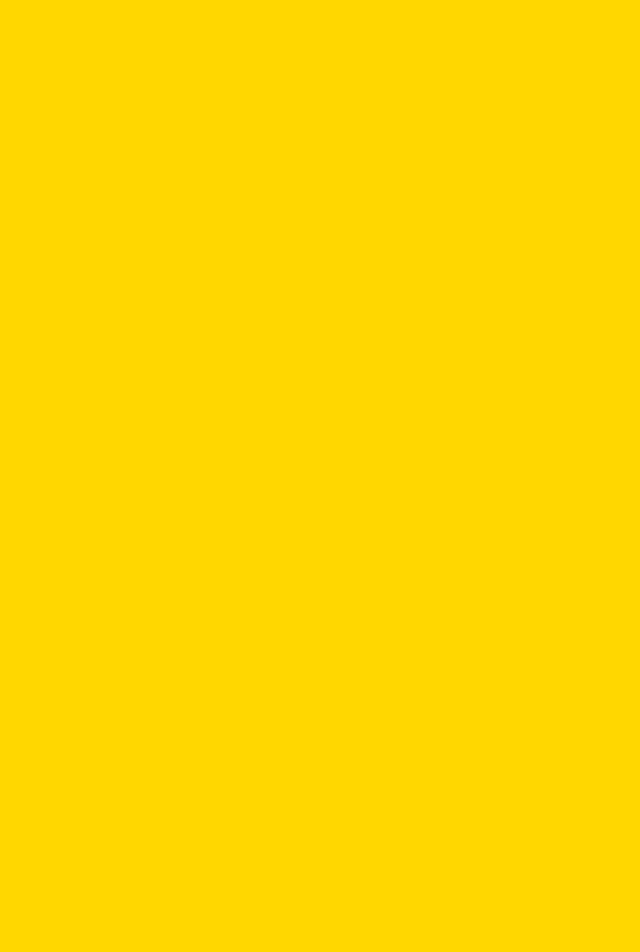
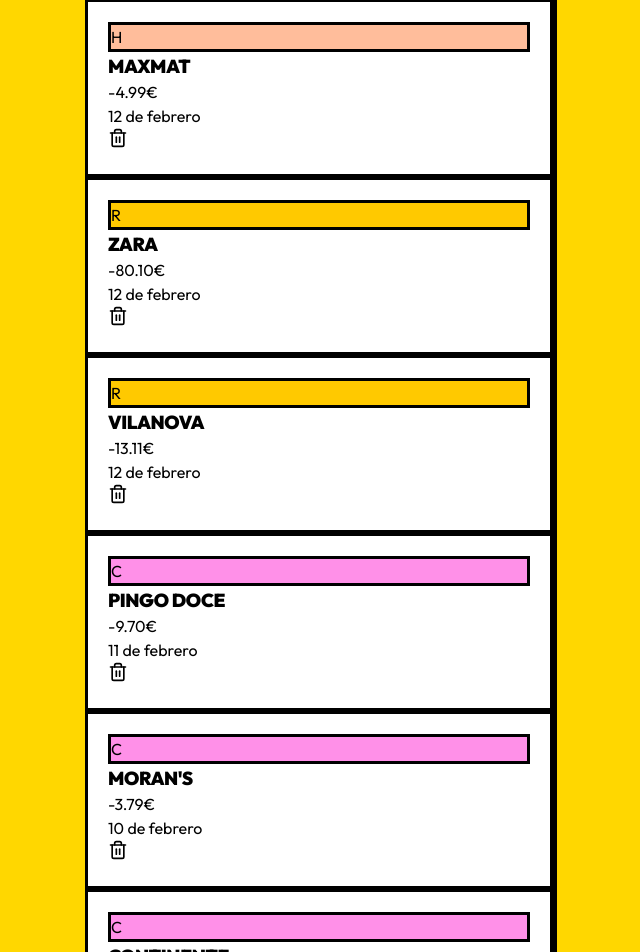
Before and after one commit to HugoRV05/Moneira, a React (Vite) app: page / in a window 1280 px wide. Shown: the part 3620-4572 px from the top of the page, without its empty margins (321-961 px from the left). Before the commit the page ends 3340 px from the top, so only its background shows below. Built offline with nearby package versions, Linux system fonts and the light colour scheme.

Commit message:
Restore full seed data and fix category/removal

```diff
--- a/src/data/seedData.ts
+++ b/src/data/seedData.ts
@@ -6,4 +6,14 @@
   { id: 'seed-3', amount: 13.14, category: 'ropa', note: 'Lefties', date: '2026-02-15T14:00:00.000Z' },
   { id: 'seed-4', amount: 6.00, category: 'ropa', note: 'Forum Madeira', date: '2026-02-15T15:00:00.000Z' },
   { id: 'seed-5', amount: 4.13, category: 'comida', note: "Moran's", date: '2026-02-13T12:00:00.000Z' },
+  { id: 'seed-6', amount: 35.51, category: 'comida', note: 'Pingo Doce', date: '2026-02-13T13:00:00.000Z' },
+  { id: 'seed-7', amount: 36.90, category: 'hogar', note: 'Bazar da Madeira', date: '2026-02-12T12:00:00.000Z' },
+  { id: 'seed-8', amount: 4.99, category: 'hogar', note: 'Maxmat', date: '2026-02-12T13:00:00.000Z' },
+  { id: 'seed-9', amount: 80.10, category: 'ropa', note: 'Zara', date: '2026-02-12T14:00:00.000Z' },
+  { id: 'seed-10', amount: 13.11, category: 'ropa', note: 'Vilanova', date: '2026-02-12T15:00:00.000Z' },
+  { id: 'seed-11', amount: 9.70, category: 'comida', note: 'Pingo Doce', date: '2026-02-11T12:00:00.000Z' },
+  { id: 'seed-12', amount: 3.79, category: 'comida', note: "Moran's", date: '2026-02-10T12:00:00.000Z' },
+  { id: 'seed-13', amount: 14.28, category: 'comida', note: 'Continente', date: '2026-02-10T13:00:00.000Z' },
+  { id: 'seed-14', amount: 51.95, category: 'comida', note: 'Continente', date: '2026-02-09T12:00:00.000Z' },
+  { id: 'seed-15', amount: 4.28, category: 'comida', note: 'Frutería Pedro', date: '2026-02-09T13:00:00.000Z' }
 ];
```
